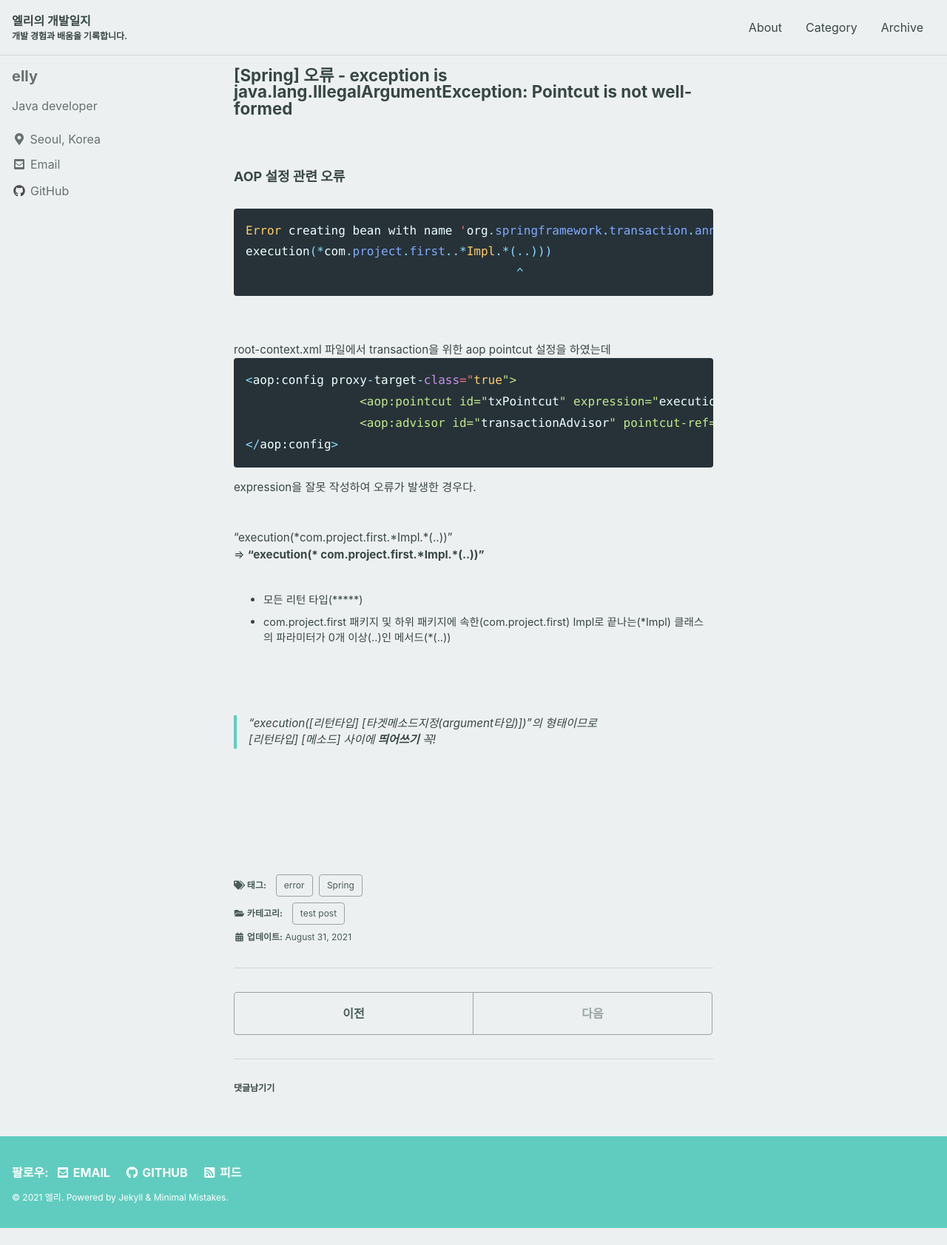
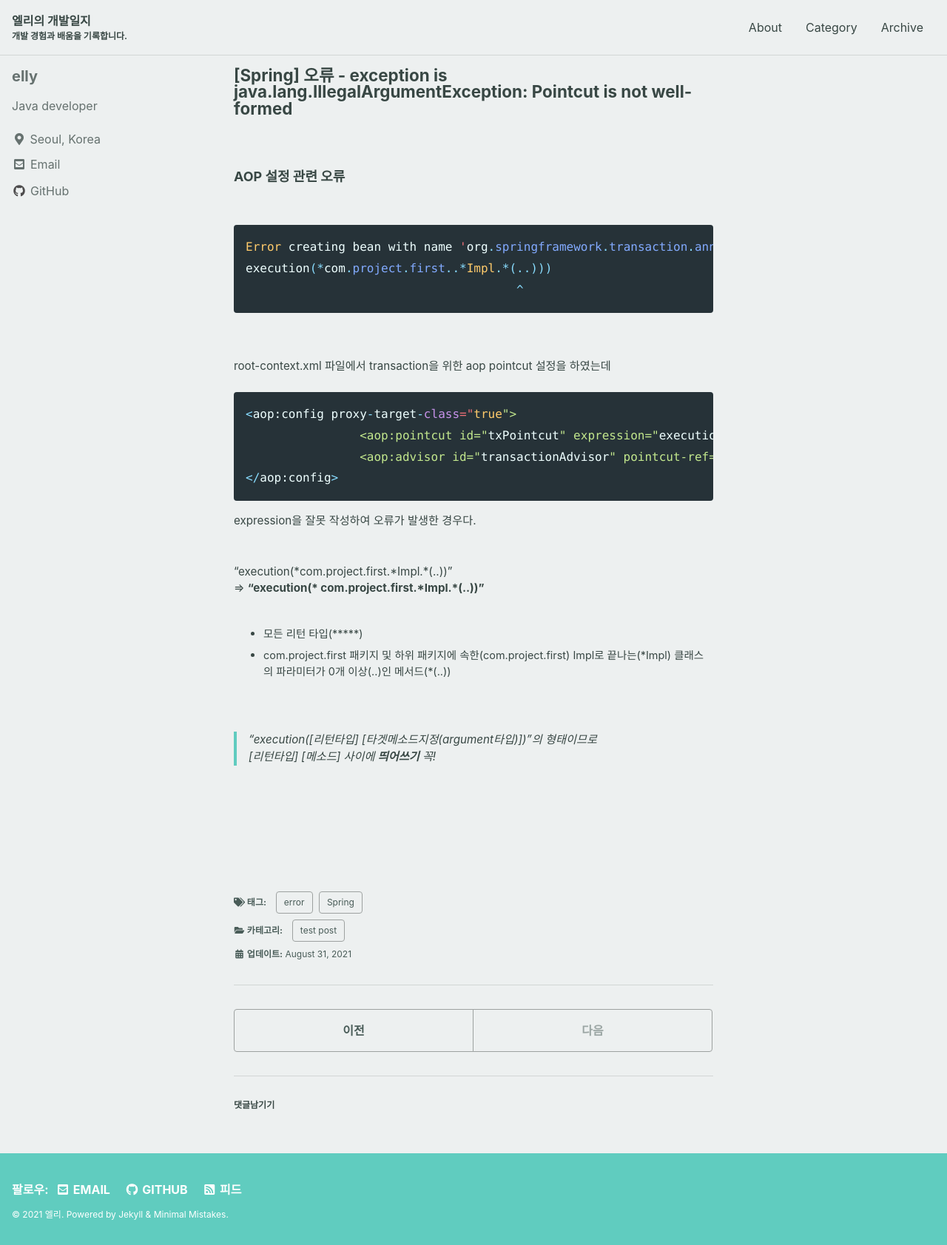
Before and after one commit to ellylee617/ellylee617.github.io, a Jekyll site: the page built from _posts/2020-08-31-spring-error1.md, in a window 1280 px wide. Shown: the whole page at 74% size. Built offline with Jekyll 4.4.1, drawn with Linux system fonts in a browser that asks for light colours; cached includes are drawn as plain includes; comment, search, counter and statistics services are not loaded; before the commit the page ends 1660 px from its top, so only the background shows below that.

Commit message:
Update 2020-08-31-spring-error1.md

````diff
--- a/_posts/2020-08-31-spring-error1.md
+++ b/_posts/2020-08-31-spring-error1.md
@@ -21,7 +21,7 @@ tags:
 
 ### AOP 설정 관련 오류
 
-<br>
+<br><br>
 
 
 ```java
@@ -33,7 +33,9 @@ execution(*com.project.first..*Impl.*(..)))
 
 <br><br>
 root-context.xml 파일에서 transaction을 위한 aop pointcut 설정을 하였는데
+
 <br>
+
 
 ```java
 <aop:config proxy-target-class="true">
@@ -56,7 +58,7 @@ expression을 잘못 작성하여 오류가 발생한 경우다.
 
 - com.project.first 패키지 및 하위 패키지에 속한(com.project.first) Impl로 끝나는(\*Impl) 클래스의 파라미터가 0개 이상(..)인 메서드(*(..))
 
-<br><br>
+<br>
 
 >"execution([리턴타입] [타겟메소드지정(argument타입)])"의 형태이므로
 >
````
